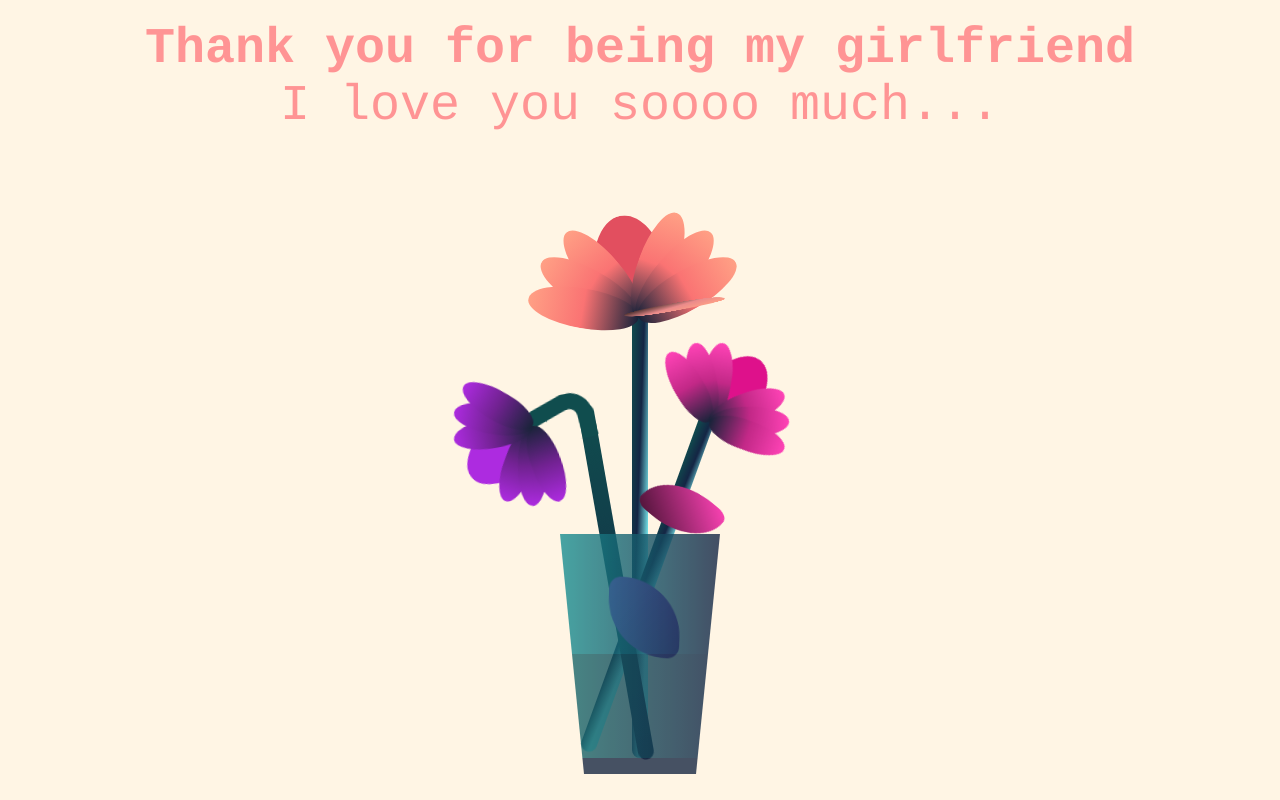
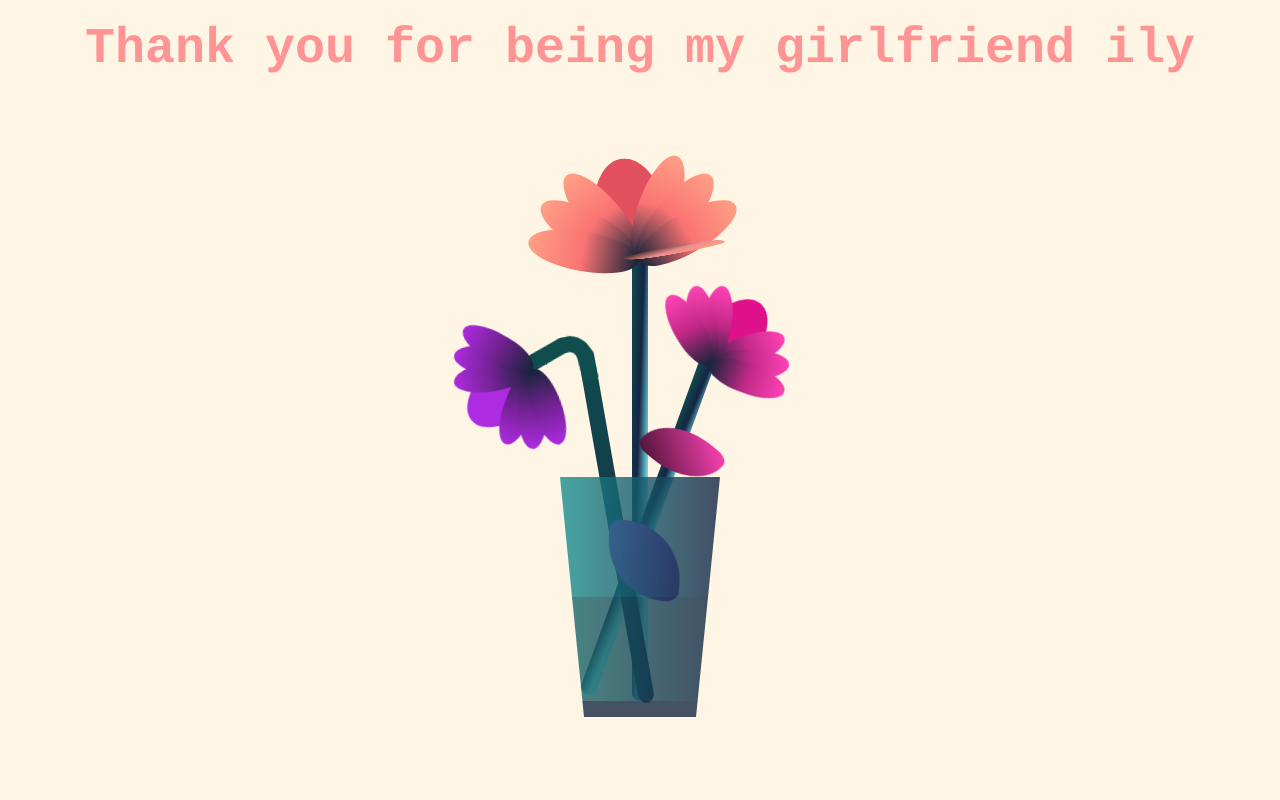
Before and after one commit to Noen0e/noen0e.github.io, a plain HTML site: page lastpage.html in a window 1280 px wide. Drawn offline with Linux system fonts and the light colour scheme.

Commit message:
Update lastpage.html

```diff
--- a/lastpage.html
+++ b/lastpage.html
@@ -7,7 +7,7 @@
     <link rel="stylesheet" href="css/flower.css" />
   </head>
   <body>
-    <div id="thankyou"><b>Thank you for being my girlfriend</b><br>I love you soooo much...</div>
+    <div id="thankyou"><b>Thank you for being my girlfriend ily</b></div>
     <div class="flower">
       <div class="f-wrapper">
         <div class="flower__line"></div>
```
